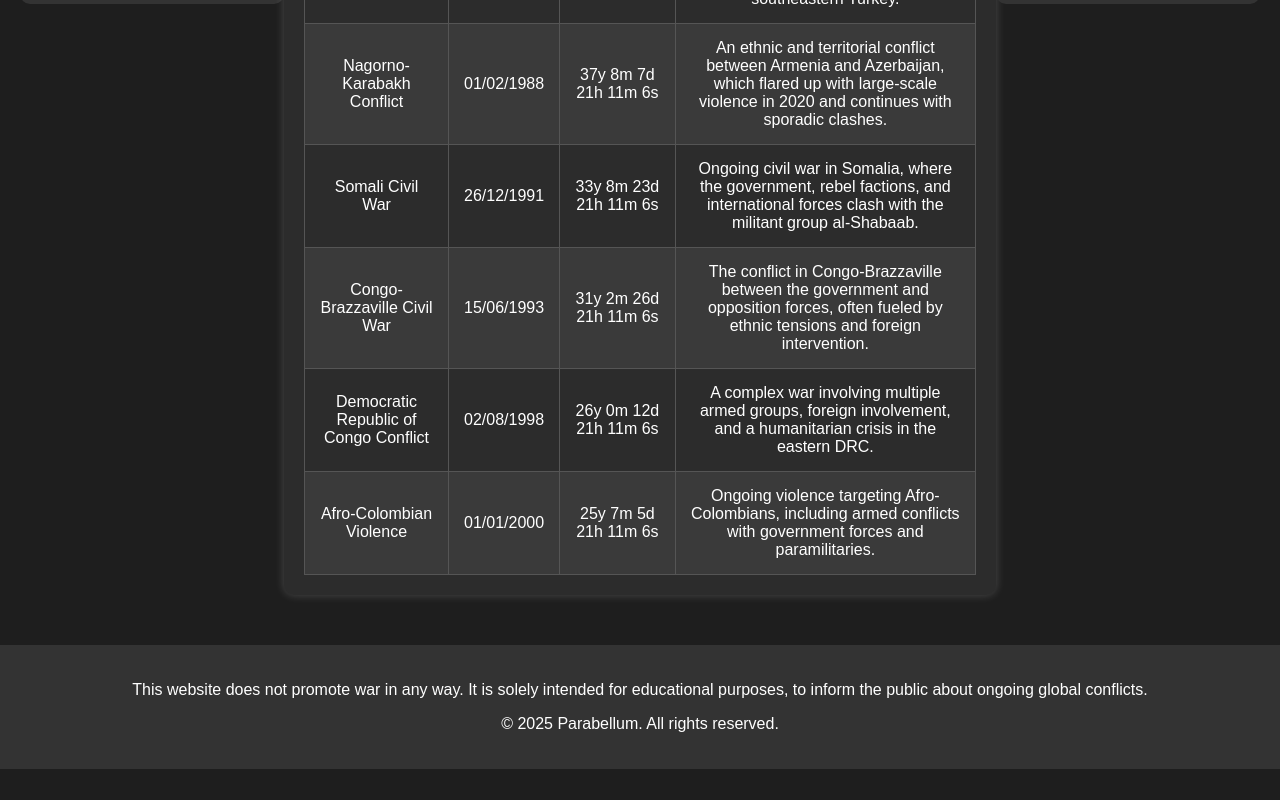
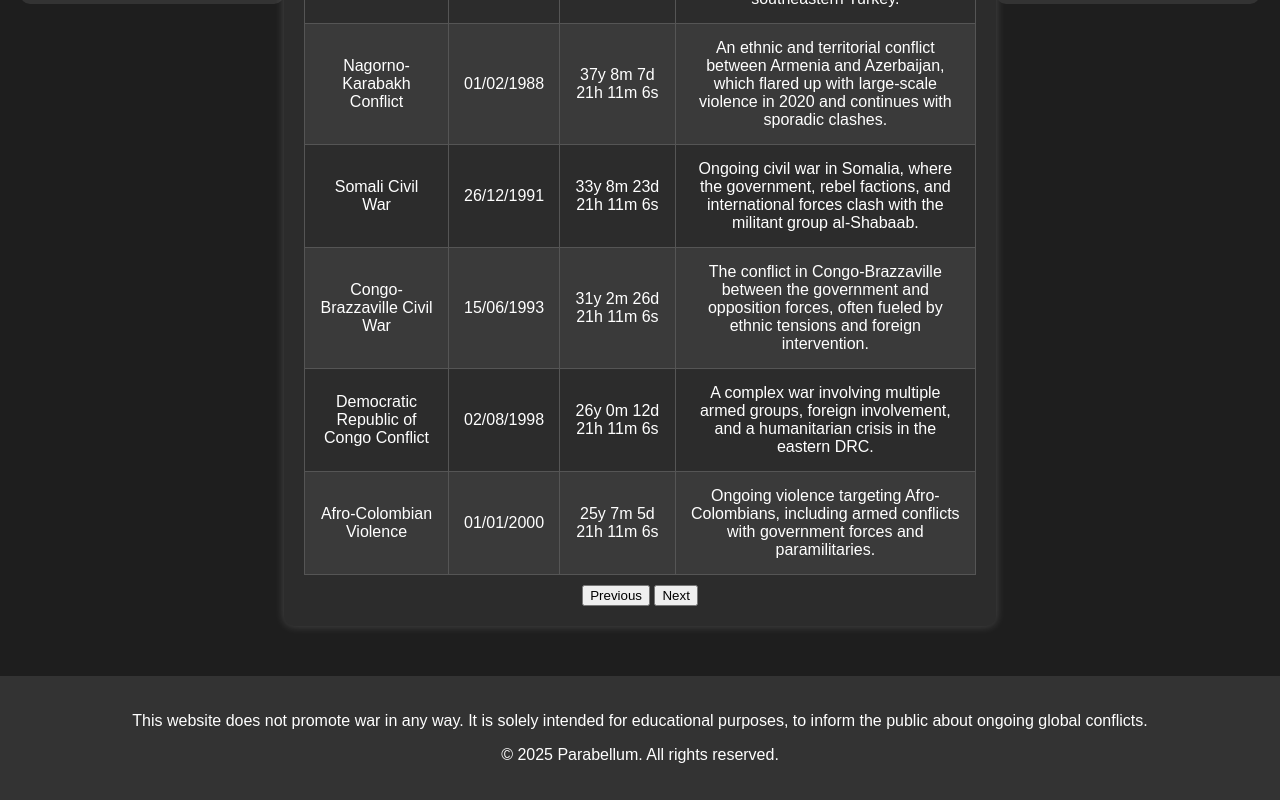
Before and after one commit to AntonioBho/Parabellum_Global_Conflict, a plain HTML site: page index.html in a window 1280 px wide. Shown: the part 791-1591 px from the top of the page. Before the commit the page ends 1560 px from the top, so only its background shows below. Drawn offline with Linux system fonts and the light colour scheme.

Commit message:
Update index.html

```diff
--- a/index.html
+++ b/index.html
@@ -58,6 +58,9 @@
         }
         .pagination-container {
             margin-top: 20px;
+        }
+        .pagination-buttons {
+            margin-top: 10px;
         }
         footer {
             margin-top: 50px;
@@ -135,6 +138,20 @@
             renderTable();
         }
 
+         function nextPage() {
+            if ((currentPage * recordsPerPage) < wars.length) {
+                currentPage++;
+                renderTable();
+            }
+        }
+
+        function prevPage() {
+            if (currentPage > 1) {
+                currentPage--;
+                renderTable();
+            }
+        }
+
         window.onload = fetchWars;
     </script>
 </head>
@@ -168,6 +185,10 @@
                 </thead>
                 <tbody id="warTableBody"></tbody>
             </table>
+              <div class="pagination-buttons">
+                <button onclick="prevPage()">Previous</button>
+                <button onclick="nextPage()">Next</button>
+            </div>
         </div>
         <div class="ads">
             <ins class="adsbygoogle" style="display:block" data-ad-client="ca-pub-8712964960463408" data-ad-slot="2310262702" data-ad-format="auto" data-full-width-responsive="true"></ins>
```
